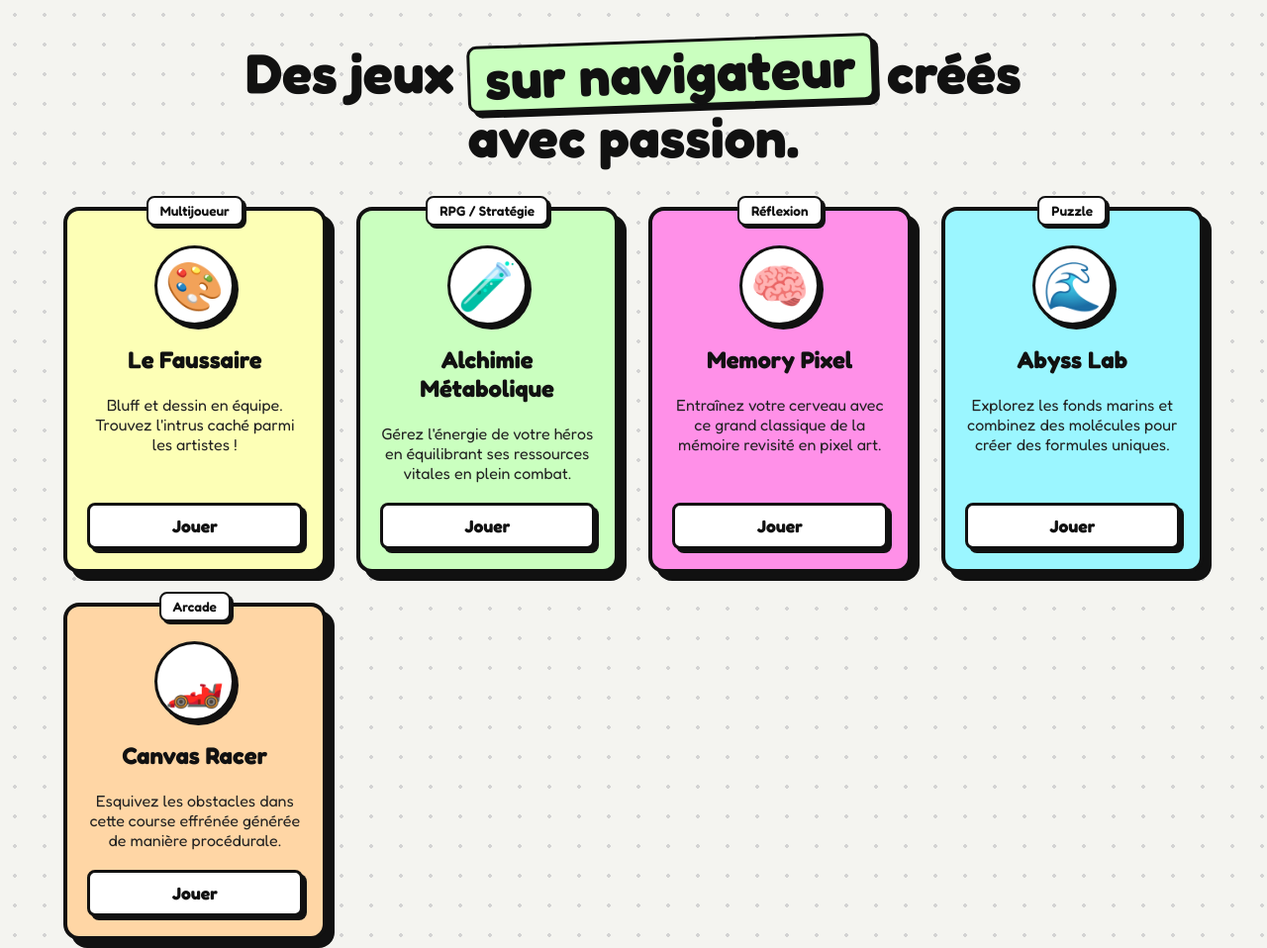
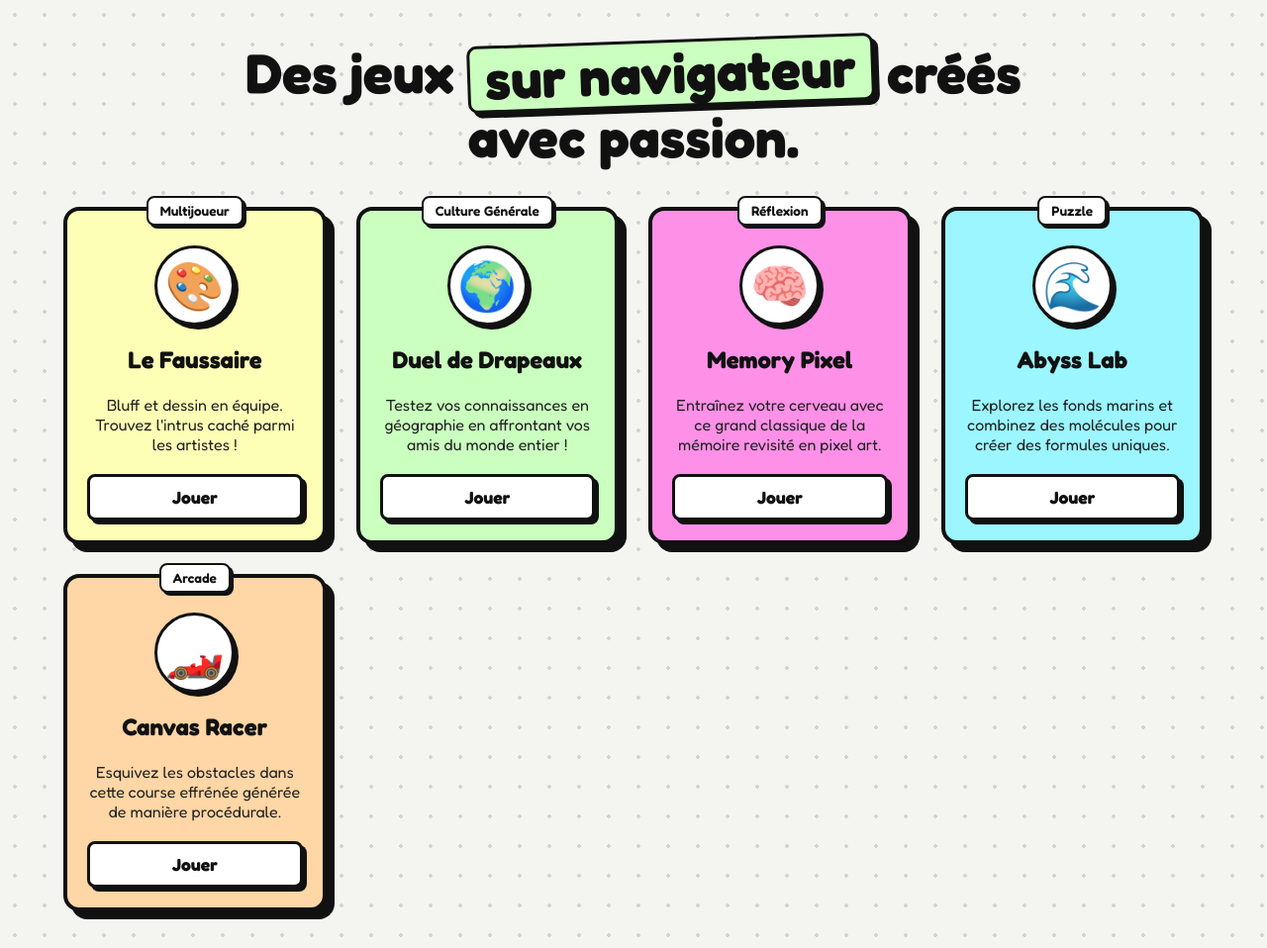
Before and after one commit to Kloss95/Taverne-des-jeux, a website: page public/index.html in a window 1280 px wide. Shown: the top 958 px of the page at 99% size. Drawn offline with Linux system fonts and the light colour scheme.

Commit message:
Add files via upload

```diff
--- a/public/index.html
+++ b/public/index.html
@@ -28,12 +28,12 @@
             </article>
 
             <article class="game-card" style="--card-color: #caffbf;">
-                <div class="card-badge">RPG / Stratégie</div>
-                <div class="card-icon">🧪</div>
+                <div class="card-badge">Culture Générale</div>
+                <div class="card-icon">🌍</div>
                 <div class="card-content">
-                    <h2>Alchimie Métabolique</h2>
-                    <p>Gérez l'énergie de votre héros en équilibrant ses ressources vitales en plein combat.</p>
-                    <button class="play-btn" data-game="#">Jouer</button>
+                    <h2>Duel de Drapeaux</h2>
+                    <p>Testez vos connaissances en géographie en affrontant vos amis du monde entier !</p>
+                    <button class="play-btn" onclick="openGame('/jeux/drapeau/index.html')">Jouer</button>
                 </div>
             </article>
 
```
